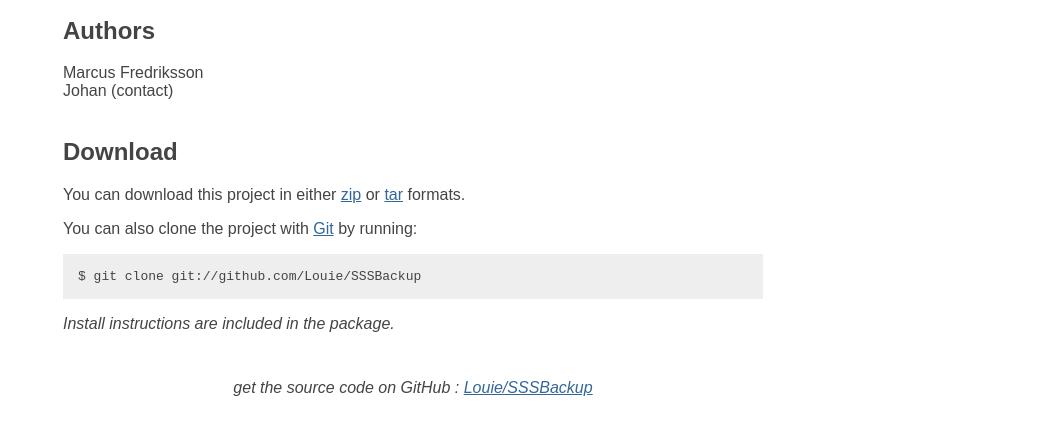
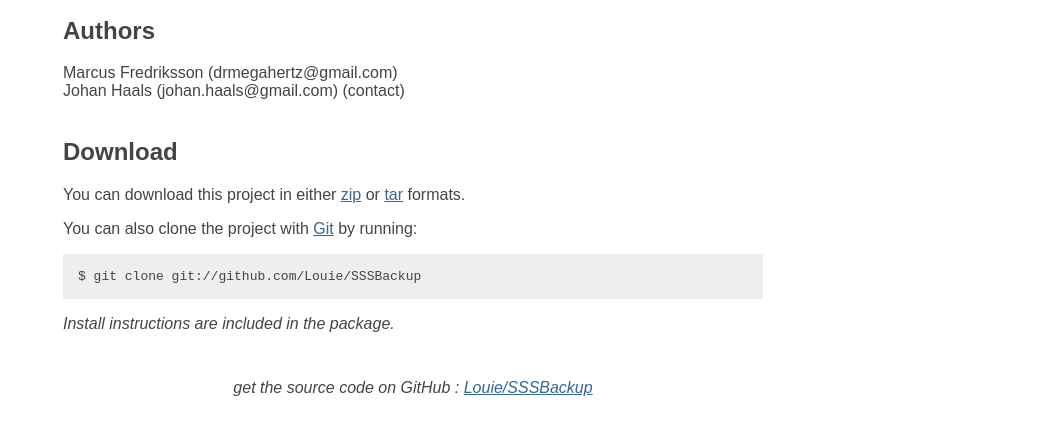
Before and after one commit to jhaals/SSSBackup, a plain HTML site: page index.html in a window 1280 px wide. Shown: the part 328-762 px from the top of the page, without its empty margins (227-1280 px from the left). Drawn offline with Linux system fonts and the light colour scheme.

Commit message:
my last name and emails

```diff
--- a/index.html
+++ b/index.html
@@ -94,8 +94,8 @@
     <h2>Dependencies</h2>
 <p>python 2.3, scp</p>
 <h2>Authors</h2>
-<p>Marcus Fredriksson <drmegahertz@gmail.com>
-<br/>Johan <johan.haals@gmail.com> (contact)
+<p>Marcus Fredriksson (drmegahertz@gmail.com)
+<br/>Johan Haals (johan.haals@gmail.com) (contact)
 <br/>
 <br/>      </p>
 
```
